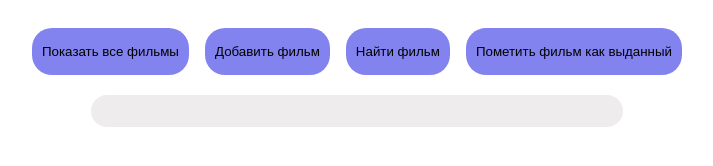
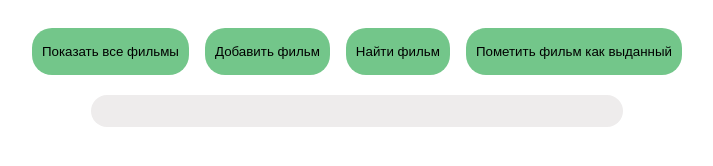
Before and after one commit to aitoob-gif/cinema-admin2, a plain HTML site: page index.html in a window 1280 px wide. Shown: the whole page, without its empty margins (283-996 px from the left). Drawn offline with Linux system fonts and the light colour scheme.

Commit message:
updated css

```diff
--- a/styles.css
+++ b/styles.css
@@ -12,11 +12,11 @@
   padding: 16px 10px;
   border-radius: 20px;
   cursor: pointer;
-  background-color: rgba(109, 109, 238, 0.845);
+  background-color: rgba(89, 188, 117, 0.845);
 }
 
 .action-btn:hover {
-  background-color: rgba(186, 186, 243, 0.845);
+  background-color: rgba(203, 219, 149, 0.845);
 }
 
 #content {
```
